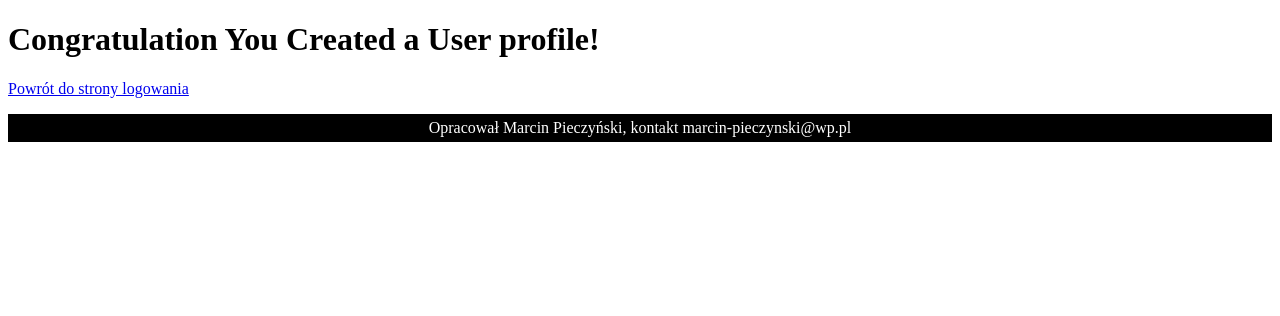
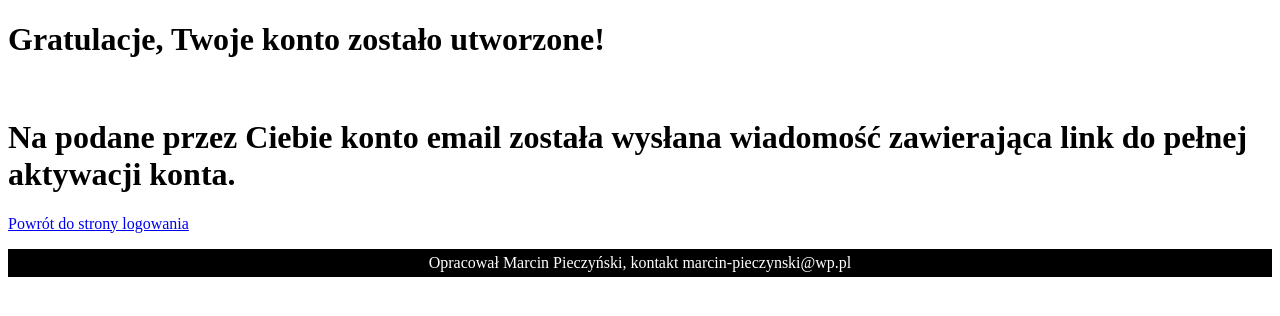
Before and after one commit to piemar1/Schedule-django, a Django app: page /user_account/success/ in a window 1280 px wide. Shown: the part 98-414 px from the top of the page. Run offline with Django 3.2, Linux system fonts and the light colour scheme.

Commit message:
user addition and activation

```diff
--- a/user_account/templates/user_account/_base.html
+++ b/user_account/templates/user_account/_base.html
@@ -10,24 +10,6 @@
 {% endblock %}
 
 
-      {% if user.is_authenticated %}
-          Welcome <code>{{ user.name }}</code>! Click to  <a href="{% url 'accounts:logout' %}">Logout</a>
-      {% else %}
-          Please log in <a href="{% url 'accounts:login' %}">here</a> or <a href="{% url 'accounts:register' %}">Register</a>
-      {% endif %}
-
-
-_BASE
-    {% if user.is_authenticated %}
-        <p>Witam {{ user.name }} </p>
-        <p><a href="{% url 'user_account:logout' %}">Wyloguj</a></p>
-    {% else %}
-        <a href="{% url 'user_account:login' %}">Logowanie</a>
-        <br>
-        <a href="{% url 'user_account:register' %}">Rejestracja</a>
-    {% endif %}
-_BASE
-
 
 {% block layout %}
 {% endblock %}
--- a/user_account/templates/user_account/activate.html
+++ b/user_account/templates/user_account/activate.html
@@ -4,4 +4,8 @@
 
     <h1>Witamy {{name}}, twoje konto jest teraz w pełni aktywne.</h1>
 
+    <br>
+    <a href="{% url 'user_account:register' %}">Powrót do strony logowania</a>
+
+
 {% endblock %}
--- a/user_account/templates/user_account/success.html
+++ b/user_account/templates/user_account/success.html
@@ -2,7 +2,10 @@
 
 {% block layout %}
 
-    <h1>Congratulation You Created a User profile!</h1>
+    <h1>Gratulacje, Twoje konto zostało utworzone!</h1>
+    <br>
+    <h1>Na podane przez Ciebie konto email została wysłana wiadomość zawierająca link do pełnej aktywacji konta.</h1>
+
 
 <p><a href="{% url 'user_account:register' %}">Powrót do strony logowania</a></p>
 
--- a/user_account/urls.py
+++ b/user_account/urls.py
@@ -8,8 +8,10 @@ urlpatterns = [
     url(r'^$', views.NewUserView.as_view(), name='register'),
     url(r'^success/$', TemplateView.as_view(template_name="user_account/success.html"), name='success_created'),
     url(r'^activate/(?P<activation_key>\w+)/$', views.activate),
+    url(r'^logout/$', views.logout_view, name='logout'),
+
+
 
     # url(r'^login/$', views.LogInView.as_view(), name='login'),
-    url(r'^logout/$', views.logout_view, name='logout'),
 
 ]
```
Also changed, not shown: user_account/models.py (+19 -1 lines), user_account/templates/user_account/log_or_new_account.html (+8 -7 lines), user_account/views.py (+14 -7 lines).
